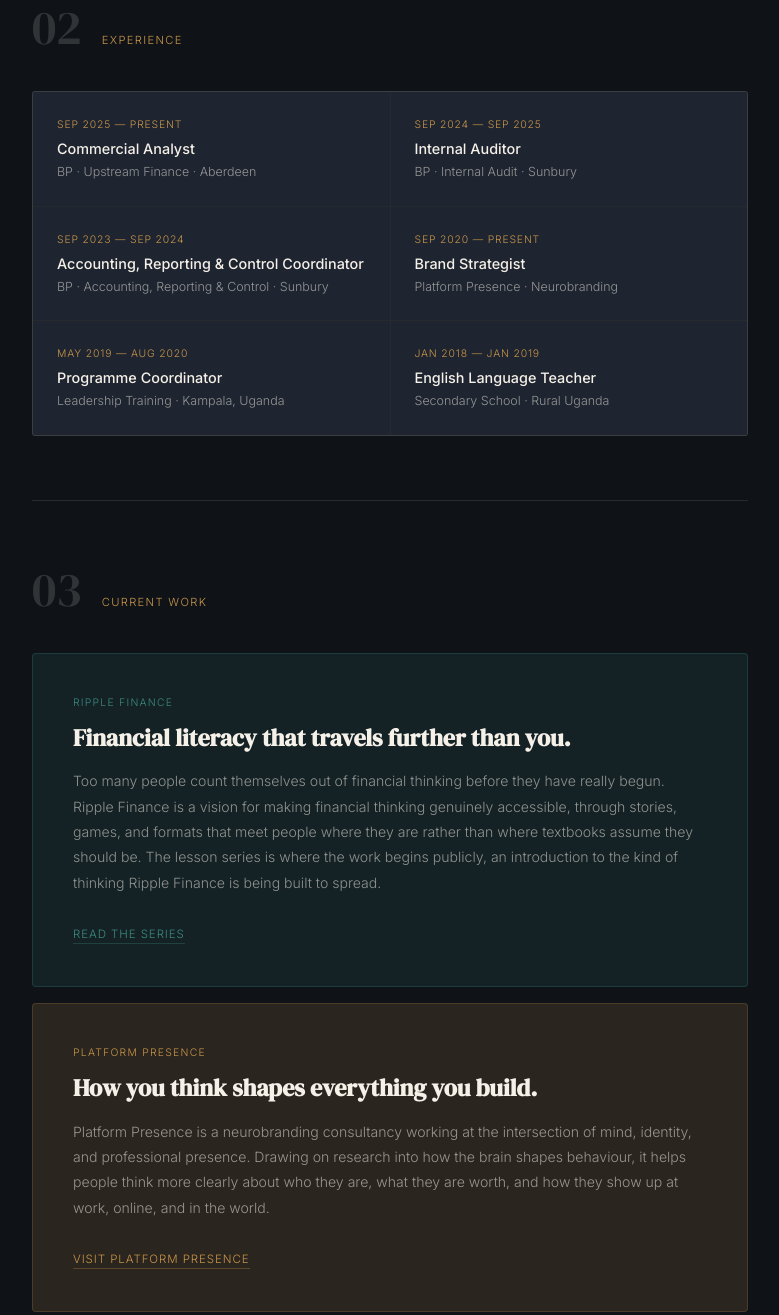
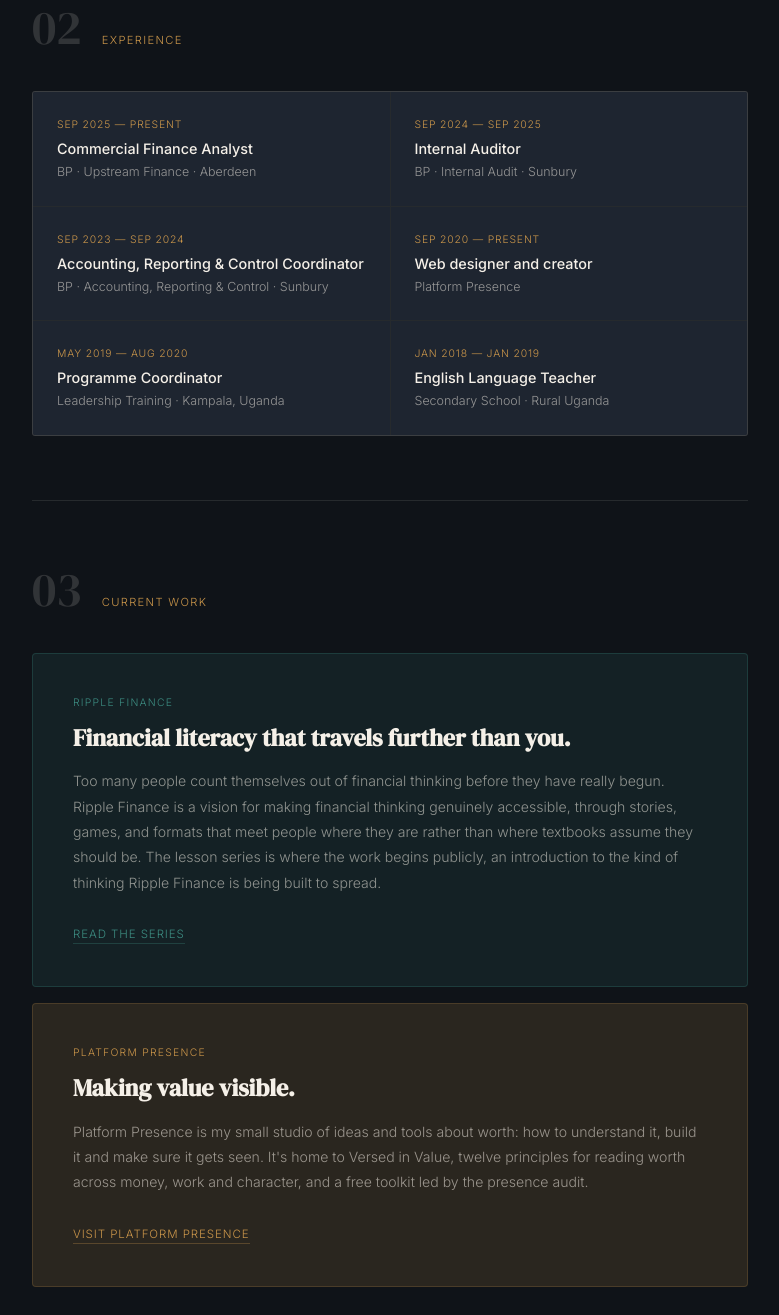
Before and after one commit to nambuyalizzie-ctrl/liznambuya, a plain HTML site: page index.html in a window 1280 px wide. Shown: the part 1446-2761 px from the top of the page, without its empty margins (250-1029 px from the left). Drawn offline with Linux system fonts and the light colour scheme.

Commit message:
Fix Ripple Finance links, update Platform Presence and job title, add search description
Co-Authored-By: Claude Opus 5.5 <noreply@anthropic.com>
Claude-Session: https://claude.ai/code/session_01GVQq6eaKD776CTEo9GGTxS

```diff
--- a/index.html
+++ b/index.html
@@ -4,6 +4,11 @@
 <meta charset="UTF-8">
 <meta name="viewport" content="width=device-width, initial-scale=1.0">
 <title>Liz Nambuya</title>
+<meta name="description" content="Liz Nambuya, chartered management accountant (ACMA, CGMA) in Aberdeen. Finance, teaching and writing, plus Ripple Finance and Platform Presence.">
+<meta property="og:title" content="Liz Nambuya">
+<meta property="og:description" content="Liz Nambuya, chartered management accountant (ACMA, CGMA) in Aberdeen. Finance, teaching and writing, plus Ripple Finance and Platform Presence.">
+<meta property="og:url" content="https://liznambuya.com/">
+<meta property="og:type" content="website">
 <link href="https://fonts.googleapis.com/css2?family=DM+Serif+Display:ital@0;1&family=Inter:wght@300;400;500;600&display=swap" rel="stylesheet">
 <style>
   *, *::before, *::after { box-sizing: border-box; margin: 0; padding: 0; }
@@ -467,7 +472,7 @@
     <div class="hero-right">
       <div class="hero-meta-row">
         <p class="meta-label">Current Role</p>
-        <p class="meta-value">Commercial Analyst, Upstream Finance
+        <p class="meta-value">Commercial Finance Analyst, Upstream Finance
           <span>BP · Aberdeen, Scotland</span>
         </p>
       </div>
@@ -526,7 +531,7 @@
     <div class="exp-grid">
       <div class="exp-item">
         <p class="exp-period">Sep 2025 — Present</p>
-        <p class="exp-role">Commercial Analyst</p>
+        <p class="exp-role">Commercial Finance Analyst</p>
         <p class="exp-org">BP · Upstream Finance · Aberdeen</p>
       </div>
       <div class="exp-item">
@@ -541,8 +546,8 @@
       </div>
       <div class="exp-item">
         <p class="exp-period">Sep 2020 — Present</p>
-        <p class="exp-role">Brand Strategist</p>
-        <p class="exp-org">Platform Presence · Neurobranding</p>
+        <p class="exp-role">Web designer and creator</p>
+        <p class="exp-org">Platform Presence</p>
       </div>
       <div class="exp-item">
         <p class="exp-period">May 2019 — Aug 2020</p>
@@ -567,13 +572,13 @@
       <p class="ripple-card-label">Ripple Finance</p>
       <h2 class="ripple-card-title">Financial literacy that travels further than you.</h2>
       <p class="ripple-card-body">Too many people count themselves out of financial thinking before they have really begun. Ripple Finance is a vision for making financial thinking genuinely accessible, through stories, games, and formats that meet people where they are rather than where textbooks assume they should be. The lesson series is where the work begins publicly, an introduction to the kind of thinking Ripple Finance is being built to spread.</p>
-      <a href="https://beinglizzie.substack.com/s/ripple-finance" class="card-link teal">Read the series</a>
+      <a href="https://ripplefinance.substack.com" class="card-link teal">Read the series</a>
     </div>
 
     <div class="platform-card">
       <p class="platform-card-label">Platform Presence</p>
-      <h2 class="platform-card-title">How you think shapes everything you build.</h2>
-      <p class="platform-card-body">Platform Presence is a neurobranding consultancy working at the intersection of mind, identity, and professional presence. Drawing on research into how the brain shapes behaviour, it helps people think more clearly about who they are, what they are worth, and how they show up at work, online, and in the world.</p>
+      <h2 class="platform-card-title">Making value visible.</h2>
+      <p class="platform-card-body">Platform Presence is my small studio of ideas and tools about worth: how to understand it, build it and make sure it gets seen. It's home to Versed in Value, twelve principles for reading worth across money, work and character, and a free toolkit led by the presence audit.</p>
       <a href="https://platformpresence.com" class="card-link gold">Visit Platform Presence</a>
     </div>
   </div>
@@ -601,9 +606,9 @@
       <a href="https://platformpresence.com" class="contact-item">
         <p class="contact-item-label">Platform Presence</p>
         <p class="contact-item-value">platformpresence.com</p>
-        <p class="contact-item-sub">Brand Strategist · Neurobranding</p>
+        <p class="contact-item-sub">Ideas and free tools about worth</p>
       </a>
-      <a href="https://beinglizzie.substack.com/s/ripple-finance" class="contact-item">
+      <a href="https://ripplefinance.substack.com" class="contact-item">
         <p class="contact-item-label">Ripple Finance</p>
         <p class="contact-item-value">Read the series</p>
         <p class="contact-item-sub">Financial literacy series</p>
```
